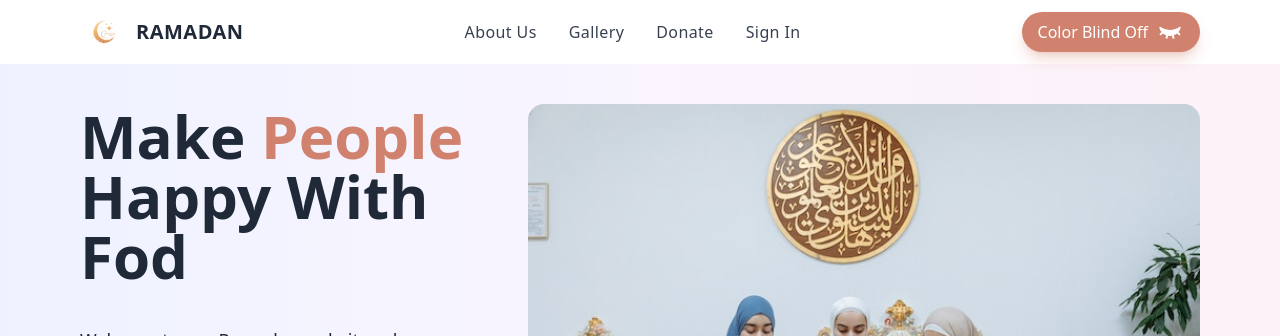
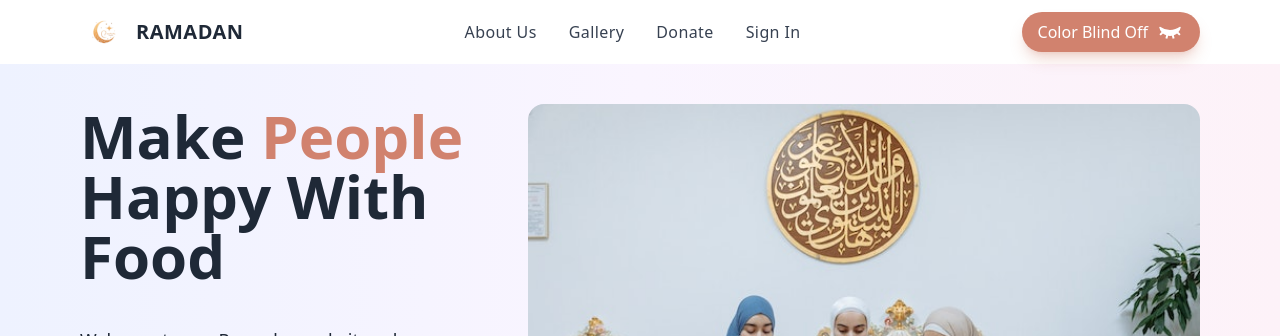
Before and after one commit to rownokmahbub/RamadanKarim, a Next.js app: page /aboutus in a window 1280 px wide. Shown: the top 336 px of the page. Built offline with nearby package versions, Linux system fonts and the light colour scheme.

Commit message:
Update AboutUs.js

```diff
--- a/components/AboutUs.js
+++ b/components/AboutUs.js
@@ -6,7 +6,7 @@ const AboutUs = () => {
       <div className="container gap-5 xl:justify-between px-2 md:px-20 py-16 rounded-3xl items-center flex flex-col xl:flex-row">
       <div className="flex flex-col gap-10 md:flex-row justify-center md:justify-between items-center">
         <div className="flex flex-col gap-10  items-center md:items-start">
-          <p className="text-3xl md:text-5xl lg:text-6xl font-semibold  text-center md:text-start">Make <span className="text-primary dark:text-primary-50">People</span>  <br /> Happy With Fod</p>
+          <p className="text-3xl md:text-5xl lg:text-6xl font-semibold  text-center md:text-start">Make <span className="text-primary dark:text-primary-50">People</span>  <br /> Happy With Food</p>
           <p className="text-base md:text-lg  text-center md:text-start">Welcome to our Ramadan website, where we strive to make a difference in <br /> the lives of those in need during the holy month of Ramadan. We are a <br /> non-profit organization that is dedicated to providing support and <br /> assistance to underprivileged individuals and families in our local communities.</p>
 
 
```
